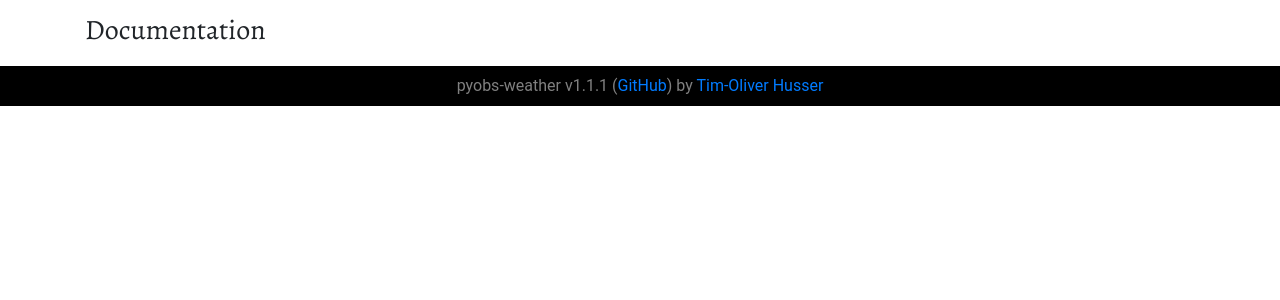
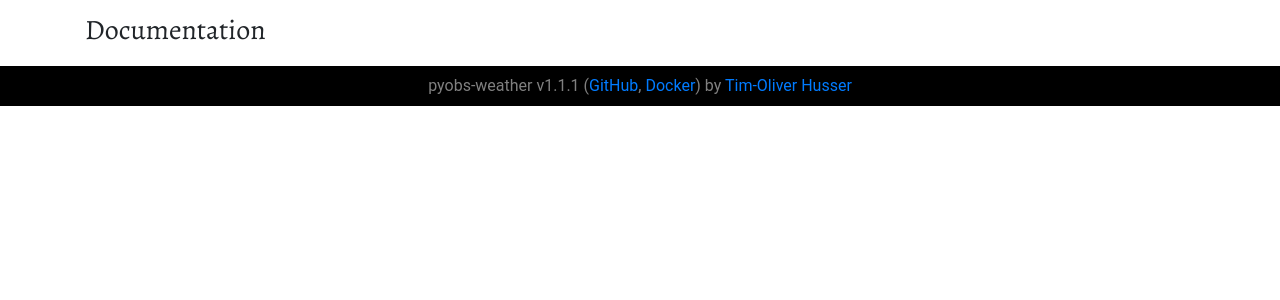
Before and after one commit to pyobs/pyobs-weather, a Django app: page /docs/ in a window 1280 px wide. Shown: the part 56-356 px from the top of the page. Run offline with Django 3.2, Linux system fonts and the light colour scheme; parts of the project's set-up code (start-up, migrations or seed data) failed here and were passed over; some libraries are stand-ins or nearby versions; some web fonts are replaced.

Commit message:
made footer text smaller and added Docker link

```diff
--- a/pyobs_weather/frontend/templates/base.html
+++ b/pyobs_weather/frontend/templates/base.html
@@ -61,7 +61,9 @@
 </div>
 
 <footer>
-    pyobs-weather v{% version %} (<a href="https://github.com/pyobs/pyobs-weather">GitHub</a>)
+    pyobs-weather v{% version %}
+    (<a href="https://github.com/pyobs/pyobs-weather">GitHub</a>,
+    <a href="https://hub.docker.com/repository/docker/thusser/pyobs-weather">Docker</a>)
     by <a href="mailto:thusser@uni-goettingen.de">Tim-Oliver Husser</a>
 </footer>
 
```
